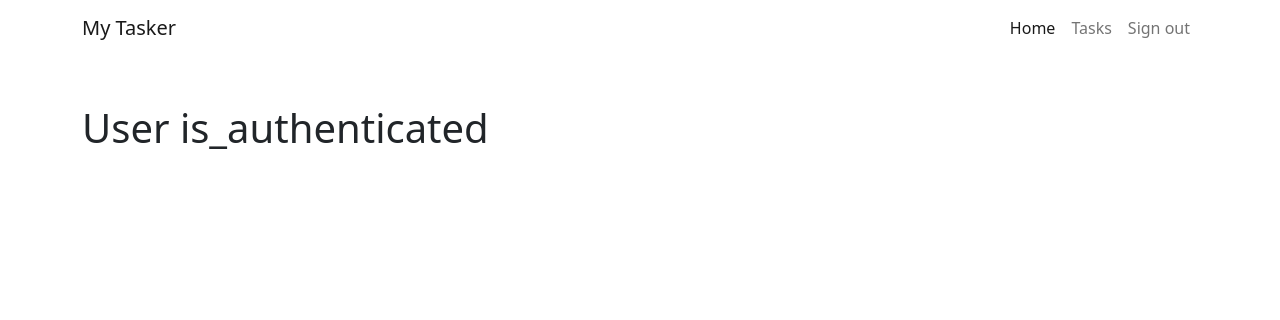
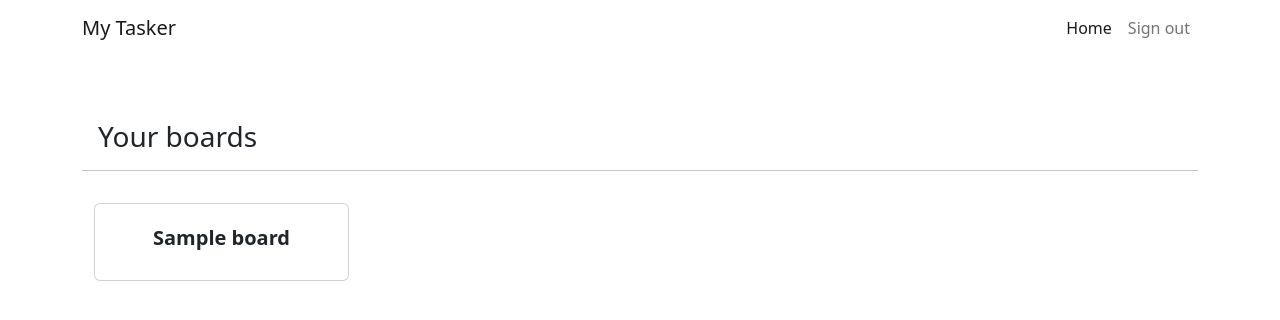
Before and after one commit to 16SAGG/Task_manager, a Django app: page / in a window 1280 px wide. Shown: the top 320 px of the page. Run offline with Django 4.2, Linux system fonts and the light colour scheme; a user stored in the database is signed in; tables that the repository leaves empty hold one stand-in row (values such as "Sample post").

Commit message:
create_boardSystem_add_errorValidations

```diff
--- a/task/admin.py
+++ b/task/admin.py
@@ -1,6 +1,7 @@
 from django.contrib import admin
-from .models import Status , Task
+from .models import Status , Task, Board
 
 # Register your models here.
 admin.site.register(Task)
 admin.site.register(Status)
+admin.site.register(Board)
--- a/task/forms.py
+++ b/task/forms.py
@@ -9,4 +9,4 @@ class TaskForm(ModelForm):
 class StatusForm(ModelForm):
     class Meta:
         model = Status
-        fields = ('title',)
+        fields = ('title', 'board',)
--- a/task/templates/home.html
+++ b/task/templates/home.html
@@ -4,9 +4,6 @@
 
 
 {% block content %}
-        {% if user.is_authenticated %}
-            <h1>User is_authenticated</h1>
-        {% else %}
         <div class="row align-items-start my-5">
             <div class="col">
                 <h1 class="display-3 fw-semibold mb-3">A Workspace <br>for Everyone.</h1>
@@ -16,5 +13,4 @@
             <div class="col">
             </div>
         </div>
-        {% endif %}
 {% endblock %}
--- /dev/null
+++ b/task/templates/home_authenticated.html
@@ -0,0 +1,21 @@
+{% extends 'layout.html' %}
+
+{% block title%}Home{% endblock %}
+
+{% block content %}
+    <h3 class="m-3">Your boards</h3>
+    <hr>
+    <div class="container">
+        <div class="row justify-content-start">
+            {% for board in myBoards %}
+                <div class="col-sm-3 my-3">
+                    <a href="{% url 'tasks' board.id %}" class="btn card text-wrap text-decoration-none">
+                        <div class="card-body">
+                            <h5 class="card-title fw-semibold text-dark">{{board.title}}</h5>
+                        </div>
+                    </a>
+                </div>
+            {% endfor %}
+        </div>
+    </div>
+{% endblock %}
--- a/task/templates/partials/_navbar.html
+++ b/task/templates/partials/_navbar.html
@@ -10,9 +10,6 @@
             <a class="nav-link active" aria-current="page" href="{% url 'home' %}">Home</a>
           </li>
             {% if user.is_authenticated %}
-                <li class="nav-item">
-                    <a class="nav-link" href="{% url 'tasks' %}">Tasks</a>
-                </li>
                 <li class="nav-item">
                     <a class="nav-link" href="{% url 'signout' %}">Sign out</a>
                 </li>
--- a/task/urls.py
+++ b/task/urls.py
@@ -6,11 +6,11 @@ urlpatterns = [
     path('signup/', signup, name='signup'),
     path('signout/', signout, name='signout'),
     path('signin/', signin, name='signin'),
-    path('tasks/', tasks, name='tasks'),
-    path('tasks/<int:choiceStatId>/create/', createTasks, name='createTasks'),
-    path('tasks/<int:taskId>/', taskDetail, name='taskDetail'),
-    path('tasks/<int:taskId>/deleted/', taskDeleted, name='taskDeleted'),
-    path('tasks/create/status', createStatus, name='createStatus'),
-    path('tasks/<int:statusId>/status/detail', statusDetail, name='statusDetail'),
-    path('tasks/<int:statusId>/status/deleted', statusDeleted, name='statusDeleted'),
+    path('board/<int:boardId>/tasks/', tasks, name='tasks'),
+    path('board/<int:boardId>/tasks/<int:choiceStatId>/create/', createTasks, name='createTasks'),
+    path('board/<int:boardId>/tasks/<int:taskId>/', taskDetail, name='taskDetail'),
+    path('board/<int:boardId>/tasks/<int:taskId>/deleted/', taskDeleted, name='taskDeleted'),
+    path('board/<int:boardId>/tasks/create/status', createStatus, name='createStatus'),
+    path('board/<int:boardId>/tasks/<int:statusId>/status/detail', statusDetail, name='statusDetail'),
+    path('board/<int:boardId>/tasks/<int:statusId>/status/deleted', statusDeleted, name='statusDeleted'),
 ]
--- a/task/views.py
+++ b/task/views.py
@@ -3,152 +3,167 @@ from django.contrib.auth.models import User
 from django.contrib.auth import login, logout, authenticate
 from django.db import IntegrityError
 from .forms import TaskForm, StatusForm
-from .models import Task, Status
+from .models import Task, Status, Board
 from django.shortcuts import get_object_or_404
 from django.contrib.auth.decorators import login_required
 from django.utils import timezone
+from datetime import datetime
+from django.conf import settings
 
 
 def home(request):
-    return render(request, 'home.html', {})
+    if request.user.is_authenticated:
+        boards = Board.objects.filter(user = request.user)
+        ctxt = {
+            'myBoards' :  boards,
+        }
+        return render(request, 'home_authenticated.html', ctxt)
+    else:
+        return render(request, 'home.html', {})
 
 @login_required
-def tasks(request):
+def tasks(request, boardId):
+    myBoard = get_object_or_404(Board, pk = boardId, user = request.user)
     tasks = Task.objects.filter(user = request.user)
     status = Status.objects.filter(user = request.user)
     ctxt = {
         'myTasks': tasks,
         'myStatus': status,
+        'myBoard' : myBoard,
     }
     return render(request, 'tasks_list.html', ctxt)
 
 @login_required
-def createTasks(request, choiceStatId):
+def createTasks(request, choiceStatId, boardId):
     priorityChoices = Task.priorityChoices
+    myBoard = get_object_or_404(Board, pk = boardId, user = request.user)
     status = Status.objects.filter(user = request.user)
     minDate = timezone.now()
     formatMinDate = minDate.strftime("%Y-%m-%d")
-    if request.method == 'GET':
-        ctxt = {
-            'choiceStatId': choiceStatId,
-            'myStatus': status,
-            'priorityChoices': priorityChoices,
-            'formatMinDate' : formatMinDate,
-        }
-        return render(request, 'create_tasks.html', ctxt)
-    else:
+    ctxt = {
+        'choiceStatId': choiceStatId,
+        'myStatus': status,
+        'priorityChoices': priorityChoices,
+        'formatMinDate' : formatMinDate,
+        'myBoard' : myBoard,
+    }
+    if request.method == 'POST':
         try:
             form = TaskForm(request.POST)
             newTask = form.save(commit = False)
             newTask.user = request.user
             newTask.save()
-            return redirect('tasks')
+            return redirect('tasks', boardId = boardId)
         except ValueError:
-            ctxt = {
-                'choiceStatId': choiceStatId,
-                'myStatus': status,
-                'priorityChoices': priorityChoices,
-                'formatMinDate' : formatMinDate,
-                'advice': 'Title and deadline are required.',
-            }
-            return render(request, 'create_tasks.html', ctxt)
+            maxTitleSize = settings.GLOBAL_SETTINGS['TITLE_TEXT_INPUT']
+            maxDescriptionSize = settings.GLOBAL_SETTINGS['AREA_TEXT_INPUT']
+            if len(request.POST['title']) == 0:
+                ctxt['advice'] = "Title can't be a void value."
+            elif len(request.POST['title']) > maxTitleSize:
+                ctxt['advice'] = 'The title max size is ' + str(maxTitleSize) + ' characters.'
+            elif len(request.POST['description']) > maxDescriptionSize:
+                ctxt['advice'] = 'The description max size is ' + str(maxDescriptionSize) + ' characters.'
+            else:
+                ctxt['advice'] = 'An error occurred.'
+    return render(request, 'create_tasks.html', ctxt)
 
 @login_required
-def taskDetail(request, taskId):
-    if request.method == 'GET':
-        priorityChoices = Task.priorityChoices
-        status = Status.objects.filter(user = request.user)
-        myTask = get_object_or_404(Task, pk = taskId, user = request.user)
-        minDate = timezone.now()
-        formatMinDate = minDate.strftime("%Y-%m-%d")
-        deadline = myTask.deadline
+def taskDetail(request, taskId, boardId):
+    priorityChoices = Task.priorityChoices
+    status = Status.objects.filter(user = request.user)
+    myBoard = get_object_or_404(Board, pk = boardId, user = request.user)
+    myTask = get_object_or_404(Task, pk = taskId, user = request.user)
+    minDate = timezone.now()
+    formatMinDate = minDate.strftime("%Y-%m-%d")
+    deadline = myTask.deadline
+    formatDeadline = None
+    if deadline:
         formatDeadline = deadline.strftime("%Y-%m-%d")
-        ctxt = {
-            'myTask': myTask,
-            'myStatus': status,
-            'taskDetail': True,
-            'priorityChoices': priorityChoices,
-            'formatDeadline' : formatDeadline,
-            'formatMinDate' : formatMinDate,
-        }
-        return render(request, 'create_tasks.html', ctxt)
-    else:
+    ctxt = {
+        'myTask': myTask,
+        'myStatus': status,
+        'taskDetail': True,
+        'priorityChoices': priorityChoices,
+        'formatDeadline' : formatDeadline,
+        'formatMinDate' : formatMinDate,
+        'myBoard' : myBoard,
+    }
+    if request.method == 'POST':
         try:
-            myTask = get_object_or_404(Task, pk = taskId, user = request.user)
             form = TaskForm(request.POST, instance = myTask)
             form.save()
-            return redirect('tasks')
+            return redirect('tasks', boardId = boardId)
         except ValueError:
-            priorityChoices = Task.priorityChoices
-            status = Status.objects.filter(user = request.user)
-            myTask = get_object_or_404(Task, pk = taskId, user = request.user)
-            minDate = timezone.now()
-            formatMinDate = minDate.strftime("%Y-%m-%d")
-            deadline = myTask.deadline
-            formatDeadline = deadline.strftime("%Y-%m-%d")
-            ctxt = {
-                'myTask': myTask,
-                'myStatus': status,
-                'taskDetail': True,
-                'priorityChoices': priorityChoices,
-                'advice': 'Title and deadline are required.',
-                'formatDeadline' : formatDeadline,
-                'formatMinDate' : formatMinDate,
-            }
-            return render(request, 'create_tasks.html', ctxt)
+            maxTitleSize = settings.GLOBAL_SETTINGS['TITLE_TEXT_INPUT']
+            maxDescriptionSize = settings.GLOBAL_SETTINGS['AREA_TEXT_INPUT']
+            if len(request.POST['title']) == 0:
+                ctxt['advice'] = "Title can't be a void value."
+            elif len(request.POST['title']) > maxTitleSize:
+                ctxt['advice'] = 'The title max size is ' + str(maxTitleSize) + ' characters.'
+            elif len(request.POST['description']) > maxDescriptionSize:
+                ctxt['advice'] = 'The description max size is ' + str(maxDescriptionSize) + ' characters.'
+            else:
+                ctxt['advice'] = 'An error occurred.'
+    return render(request, 'create_tasks.html', ctxt)
 
 @login_required
-def taskDeleted(request, taskId):
+def taskDeleted(request, taskId, boardId):
     myTask = get_object_or_404(Task, pk = taskId, user = request.user)
     myTask.delete()
-    return redirect('tasks')
+    return redirect('tasks', boardId = boardId)
 
 @login_required
-def createStatus(request):
-    if request.method == 'GET':
-        return render(request, 'create_status.html', {})
-    else:
+def createStatus(request, boardId):
+    myBoard = get_object_or_404(Board, pk = boardId, user = request.user)
+    ctxt = {
+        'myBoard': myBoard
+    }
+    if request.method == 'POST':
         try:
             form = StatusForm(request.POST)
             newStatus = form.save(commit = False)
             newStatus.user = request.user
             newStatus.save()
-            return redirect('tasks')
+            return redirect('tasks', boardId = boardId)
         except ValueError:
-            ctxt = {
-                'advice': "Error creating status",
-            }
-            return render(request, 'create_status.html', ctxt)
+            maxTitleSize = settings.GLOBAL_SETTINGS['TITLE_TEXT_INPUT']
+            if len(request.POST['title']) == 0:
+                ctxt['advice'] = "Title can't be a void value."
+            elif len(request.POST['title']) > maxTitleSize:
+                ctxt['advice'] = 'The title max size is ' + str(maxTitleSize) + ' characters.'
+            else:
+                ctxt['advice'] = 'An error occurred.'
+    return render(request, 'create_status.html', ctxt)
 
 @login_required
-def statusDetail(request, statusId):
-    if request.method == 'GET':
-        myStatus = get_object_or_404(Status, pk = statusId, user = request.user)
-        ctxt = {
-            'myStatus': myStatus,
-            'statusDetail': True,
-        }
-        return render(request, 'create_status.html', ctxt)
-    else:
+def statusDetail(request, statusId, boardId):
+    myBoard = get_object_or_404(Board, pk = boardId, user = request.user)
+    myStatus = get_object_or_404(Status, pk = statusId, user = request.user)
+    ctxt = {
+        'myStatus': myStatus,
+        'statusDetail': True,
+        'myBoard': myBoard,
+    }
+    if request.method == 'POST':
         try:
-            myStatus = get_object_or_404(Status, pk = statusId, user = request.user)
             form = StatusForm(request.POST, instance = myStatus)
             form.save()
-            return redirect('tasks')
+            return redirect('tasks', boardId = boardId)
         except ValueError:
-            myStatus = get_object_or_404(Status, pk = statusId, user = request.user)
-            ctxt = {
-                'myStatus': myStatus,
-                'statusDetail': True,
-                'advice': 'Error updating status',
-            }
-            return render(request, 'create_status.html', ctxt)
+            maxTitleSize = settings.GLOBAL_SETTINGS['TITLE_TEXT_INPUT']
+            if len(request.POST['title']) == 0:
+                ctxt['advice'] = "Title can't be a void value."
+            elif len(request.POST['title']) > maxTitleSize:
+                ctxt['advice'] = 'The title max size is ' + str(maxTitleSize) + ' characters.'
+            else:
+                ctxt['advice'] = 'An error occurred.'
+    return render(request, 'create_status.html', ctxt)
 
 @login_required
-def statusDeleted(request, statusId):
+def statusDeleted(request, statusId, boardId):
     myStatus = get_object_or_404(Status, pk = statusId, user = request.user)
     myStatus.delete()
-    return redirect('tasks')
+    return redirect('tasks', boardId = boardId)
 
 @login_required
 def signout(request):
@@ -156,46 +171,46 @@ def signout(request):
     return redirect('home')
 
 def signin(request):
-    if request.method == 'GET':
-        return render(request, 'signin.html')
-    else:
+    ctxt = {}
+    if request.method == 'POST':
         user = authenticate(request, username=request.POST['username'], password=request.POST['password'])
-        if user is None:
-            ctxt = {
-            'advice': 'User or password is incorrect',
-            }
-            return render(request, 'signin.html', ctxt)
+        if user is not None:
+            login(request, user)
+            return redirect('home')
+        if len(request.POST['username']) == 0 :
+            ctxt['advice'] = "Username can't be a void value."
+        elif len(request.POST["password"]) == 0:
+            ctxt['advice'] = "Password can't be a void value."
         else:
-            login(request, user)
-            return redirect('tasks')
+            ctxt ['advice'] = 'User or password are incorrect.'
+    return render(request, 'signin.html', ctxt)
 
 def signup(request):
-    if request.method == 'GET':
-        return render(request, 'signup.html', {})
-    else:
-        minPasswordSize = 8
-        if request.POST['username'] and len(request.POST['password1']) >= minPasswordSize and request.POST['password1'] == request.POST['password2']:
+    ctxt = {}
+    if request.method == 'POST':
+        maxUsernameSize = settings.GLOBAL_SETTINGS['TITLE_TEXT_INPUT']
+        minPasswordSize = settings.GLOBAL_SETTINGS['PASSWORD_MIN_INPUT']
+        maxPasswordSize = settings.GLOBAL_SETTINGS['PASSWORD_MAX_INPUT']
+        if request.POST['username'] and (len(request.POST['password1']) >= minPasswordSize and len(request.POST['password1']) < maxPasswordSize) and request.POST['password1'] == request.POST['password2']:
             try:
+                newUser = None
                 newUser = User.objects.create_user(username=request.POST['username'], password=request.POST['password1'])
                 newUser.save()
                 login(request, newUser)
-                return redirect('tasks')
+                return redirect('home')
             except IntegrityError:
-                ctxt = {
-                    'advice': "User already exists."
-                }
-                return render(request, 'signup.html', ctxt)
+                ctxt ['advice'] = "User already exists."
         else:
-            if request.POST['username'] == '':
-                ctxt = {
-                    'advice': "Username cant'be a void value."
-                }
+            if len(request.POST['username']) == 0:
+                ctxt ['advice'] = "Username cant'be a void value."
+            elif len(request.POST['username']) > maxUsernameSize:
+                ctxt ['advice'] = "The username max size is " + str(maxUsernameSize) + " characters."
             elif len(request.POST['password1']) < minPasswordSize:
-                ctxt = {
-                    'advice': "Use at least eigth characters in the password."
-                }
+                ctxt ['advice'] = "Use at least "+ str(minPasswordSize) + " characters in the password."
+            elif len(request.POST['password1']) > maxPasswordSize:
+                ctxt ['advice'] = "The password max size is " + str(maxPasswordSize) + " characters."
             elif request.POST['password1'] != request.POST['password2']:
-                ctxt = {
-                    'advice': "Password don't match."
-                }
-            return render(request, 'signup.html', ctxt)
+                ctxt ['advice'] = "the passwords don't match."
+            else:
+                ctxt['advice'] = 'An error occurred.'
+    return render(request, 'signup.html', ctxt)
```
Also changed, not shown: task/models.py (+26 -8 lines), task/templates/create_status.html (+4 -3 lines), task/templates/create_tasks.html (+6 -4 lines), task/templates/tasks_list.html (+10 -5 lines), task_manager/settings.py (+7 -0 lines), task/migrations/0022_alter_task_deadline_board_status_board.py (added), task/migrations/0023_alter_board_title_alter_status_title.py (added), task/migrations/0024_remove_task_completiondate_alter_task_deadline.py (added). Lines whose indentation alone changed are shown as unchanged.
